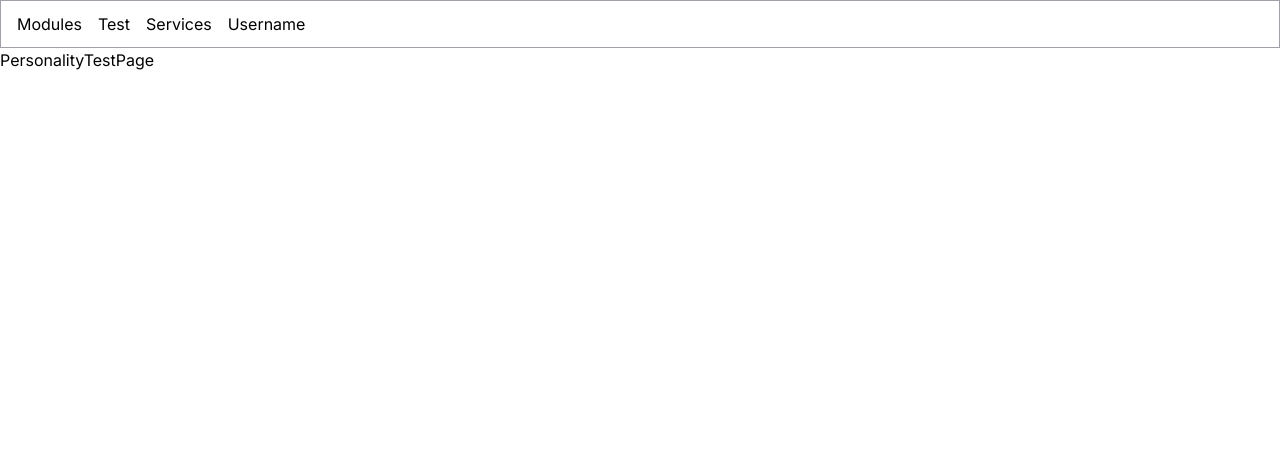
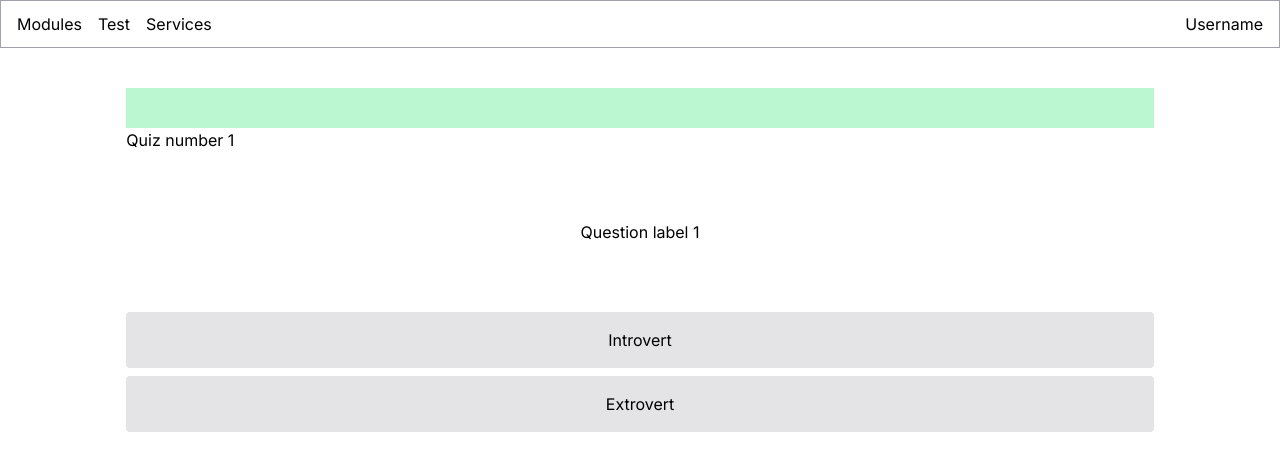
Before and after one commit to rianAnugrah/labsji, a Next.js app: page /personality-test in a window 1280 px wide. Shown: the top 470 px of the page. Built offline with nearby package versions, Linux system fonts and the light colour scheme.

Commit message:
Personality Quiz

```diff
--- a/app/(test)/personality-test/page.tsx
+++ b/app/(test)/personality-test/page.tsx
@@ -1,7 +1,13 @@
+import Quiz from '@/app/components/shared/quiz'
+import PersonalityTest from '@/app/components/shared/quiz/personality/personality-test'
 import React from 'react'
 
 export default function PersonalityTestPage() {
+
+
   return (
-    <div>PersonalityTestPage</div>
+   <PersonalityTest />
   )
+
+
 }
--- a/app/components/shared/navbar.tsx
+++ b/app/components/shared/navbar.tsx
@@ -10,7 +10,7 @@ export default function Navbar({ className }: { className?: string }) {
     const [active, setActive] = useState<string | null>(null);
     return (
         <div
-            className={cn("inset-x-0 w-full mx-auto z-50 h-12", className)}
+            className={cn("inset-x-0 w-full mx-auto z-50 h-12 flex gap-2", className)}
         >
             <Menu setActive={setActive}>
                 <MenuItem setActive={setActive} active={active} item="Modules">
@@ -73,8 +73,8 @@ export default function Navbar({ className }: { className?: string }) {
                         <HoveredLink href="#">HR Training</HoveredLink>
                     </div>
                 </MenuItem>
-
-                <MenuItem setActive={setActive} active={active} item="Username">
+                <div className="flex-grow">&nbsp;</div>
+                <MenuItem setActive={setActive} active={active} item="Username" className="right-0" >
                     <div className="flex flex-col space-y-4 text-sm">
                         <HoveredLink href="#">Profile</HoveredLink>
                         <HoveredLink href="#">Setting</HoveredLink>
--- /dev/null
+++ b/app/components/shared/quiz.tsx
@@ -0,0 +1,156 @@
+"use client"
+import React, { useEffect, useState } from 'react'
+
+export default function Quiz() {
+
+    const questions = [
+        {
+            id: 0,
+            label: "Question label 1",
+            sublabel: "Question sublabel 1",
+            answer: "",
+            options: [
+                {
+                    option: "Introvert",
+                    value: "i",
+                },
+                {
+                    option: "Extrovert",
+                    value: "e",
+                },
+
+            ]
+        },
+        {
+            id: 1,
+
+            label: "Question label 2",
+            sublabel: "Question sublabel 2",
+            answer: "",
+
+            options: [
+                {
+                    option: "Introvert",
+                    value: "i",
+                },
+                {
+                    option: "Extrovert",
+                    value: "e",
+                },
+
+            ]
+        },
+        {
+            id: 2,
+
+            label: "Question label 3",
+            sublabel: "Question sublabel 3",
+            answer: "",
+
+            options: [
+                {
+                    option: "Introvert",
+                    value: "i",
+                },
+                {
+                    option: "Extrovert",
+                    value: "e",
+                },
+
+            ]
+        }
+    ]
+    const [answer, setAnswer] = useState(questions)
+    const [personality, setPersonality] = useState("unpredicted")
+
+    const [active, setActive] = useState(0)
+
+    const handleNext = () => {
+        setActive(prevActive => prevActive + 1)
+    }
+
+    const handlePrev = () => {
+        setActive(prevActive => prevActive - 1)
+    }
+
+    const handleChoose = (id, opt) => {
+        const temp = answer.map((q, i) => {
+
+            return {
+                id: q.id,
+                label: q.label,
+                sublabel: q.sublabel,
+                answer: q.id === id ? opt : q.answer,
+                options: q.options
+            }
+        })
+
+        setAnswer(temp)
+
+        if (active === questions.length - 1) {
+            calculatePersonality();
+        } else {
+
+            handleNext()
+        }
+
+    }
+
+
+    const calculatePersonality = () => {
+        let e = 0
+        let i = 0
+
+        answer.forEach(ans => {
+            if (ans.answer.toLowerCase() === "i") {
+                i = i + 1
+            }
+
+            if (ans.answer.toLowerCase() === "e") {
+                e = e + 1
+            }
+
+        });
+
+        if (e > i) {
+            setPersonality("Extrovert")
+        } else {
+            setPersonality("Introvert")
+        }
+    }
+
+    useEffect(() => { console.table(answer) }, [answer])
+
+    return (
+        <div>
+            <h2>Your are {personality}</h2>
+
+            Quiz number {active + 1}
+
+            <p>{questions[active].label}</p>
+            <p>{questions[active].sublabel}</p>
+
+            <div className='flex gap-2 mb-5'>
+                {
+                    questions[active].options.map((opt, i) => {
+                        return <button onClick={() => handleChoose(active, opt.value)} className='border p-4 bg-zinc-200'>{opt.option}</button>
+                    }
+
+                    )
+                }
+            </div>
+
+            {active !== 0 &&
+
+                <button onClick={handlePrev} className='border p-2'>Prev</button>
+            }
+
+            {
+                active !== questions.length - 1 &&
+
+                <button onClick={handleNext} className='border p-2'>Next</button>
+            }
+
+        </div>
+    )
+}
--- /dev/null
+++ b/app/components/shared/quiz/personality/personality-test.tsx
@@ -0,0 +1,115 @@
+"use client"
+import React, { useEffect, useState } from 'react'
+import questionsExtrovertIntrovert from './q-extrovert-introvert'
+
+export default function PersonalityTest() {
+
+    const questions = questionsExtrovertIntrovert;
+    const [answer, setAnswer] = useState(questions)
+    const [personality, setPersonality] = useState("")
+
+    const [active, setActive] = useState(0)
+
+    const handleNext = () => {
+        setActive(prevActive => prevActive + 1)
+    }
+
+    const handlePrev = () => {
+        setActive(prevActive => prevActive - 1)
+    }
+
+    const handleChoose = (id, opt) => {
+        const temp = answer.map((q, i) => {
+
+            return {
+                id: q.id,
+                label: q.label,
+                sublabel: q.sublabel,
+                answer: q.id === id ? opt : q.answer,
+                options: q.options
+            }
+        })
+
+        setAnswer(temp)
+
+        if (active === questions.length - 1) {
+            calculatePersonality();
+        } else {
+
+            handleNext()
+        }
+
+    }
+
+
+    const calculatePersonality = () => {
+        let e = 0
+        let i = 0
+
+        answer.forEach(ans => {
+            if (ans.answer.toLowerCase() === "i") {
+                i = i + 1
+            }
+
+            if (ans.answer.toLowerCase() === "e") {
+                e = e + 1
+            }
+
+        });
+
+        if (e > i) {
+            setPersonality("Extrovert")
+        } else {
+            setPersonality("Introvert")
+        }
+    }
+
+    useEffect(() => { console.table(answer) }, [answer])
+
+    return (
+        <div className='w-full h-full p-10 flex '>
+            <div className='w-20 h-full  flex items-center justify-center'>
+                {active !== 0 &&
+
+                    <button onClick={handlePrev} className='border p-2 bg-red-400 text-white'>Prev</button>
+                }
+            </div>
+
+            <div className='w-full px-4'>
+
+                <div className='block w-full h-10 text-xl font-bold bg-green-200 leading-[40px] text-center text-green-700'>
+
+                    {personality && active === questions.length - 1 && <h2>Your are {personality}!</h2>}
+                </div>
+
+                Quiz number {active + 1}
+
+                <div className='w-full flex items-center justify-center text-center h-40'>{questions[active].label}</div>
+                {/* <p>{questions[active].sublabel}</p> */}
+
+                <div className='flex flex-col gap-2 mb-5'>
+                    {
+                        questions[active].options.map((opt, i) => {
+                            return <button onClick={() => handleChoose(active, opt.value)} className={`${answer[active].answer === opt.value && `bg-green-500 text-white border-green-600 border`} rounded p-4 w-full bg-zinc-200 hover:bg-green-300`}>{opt.option}</button>
+                        }
+
+                        )
+                    }
+                </div>
+
+            </div>
+
+
+            <div className='w-20 h-full  flex items-center justify-center'>
+                {
+                    active !== questions.length - 1 && answer[active].answer &&
+
+                    <button onClick={handleNext} className='border p-2 bg-red-400 text-white'>Next</button>
+                }
+            </div>
+
+
+
+        </div>
+    )
+}
--- /dev/null
+++ b/app/components/shared/quiz/personality/q-extrovert-introvert.ts
@@ -0,0 +1,59 @@
+const questionsExtrovertIntrovert = [
+    {
+        id: 0,
+        label: "Question label 1",
+        sublabel: "Question sublabel 1",
+        answer: "",
+        options: [
+            {
+                option: "Introvert",
+                value: "i",
+            },
+            {
+                option: "Extrovert",
+                value: "e",
+            },
+
+        ]
+    },
+    {
+        id: 1,
+
+        label: "Question label 2",
+        sublabel: "Question sublabel 2",
+        answer: "",
+
+        options: [
+            {
+                option: "Introvert",
+                value: "i",
+            },
+            {
+                option: "Extrovert",
+                value: "e",
+            },
+
+        ]
+    },
+    {
+        id: 2,
+
+        label: "Question label 3",
+        sublabel: "Question sublabel 3",
+        answer: "",
+
+        options: [
+            {
+                option: "Introvert",
+                value: "i",
+            },
+            {
+                option: "Extrovert",
+                value: "e",
+            },
+
+        ]
+    }
+]
+
+export default questionsExtrovertIntrovert
--- a/app/components/ui/navbar-menu.tsx
+++ b/app/components/ui/navbar-menu.tsx
@@ -3,6 +3,7 @@ import React from "react";
 import { motion } from "framer-motion";
 import Link from "next/link";
 import Image from "next/image";
+import { cn } from "@/app/utils/cn";
 
 const transition = {
   type: "spring",
@@ -18,10 +19,12 @@ export const MenuItem = ({
   active,
   item,
   children,
+  className,
 }: {
   setActive: (item: string) => void;
   active: string | null;
   item: string;
+  className?: string;
   children?: React.ReactNode;
 }) => {
   return (
@@ -40,7 +43,7 @@ export const MenuItem = ({
         >
           {active === item && (
             // <div className="absolute top-[calc(100%_+_1.2rem)] left-1/2 transform -translate-x-1/2 pt-4">
-            <div className="absolute top-[calc(100%_+_0px)]  transform  pt-4">
+            <div className={cn("absolute top-[calc(100%_+_0px)]  transform  pt-4", className)} >
               <motion.div
                 transition={transition}
                 layoutId="active" // layoutId ensures smooth animation
@@ -56,8 +59,9 @@ export const MenuItem = ({
             </div>
           )}
         </motion.div>
-      )}
-    </div>
+      )
+      }
+    </div >
   );
 };
 
@@ -71,7 +75,7 @@ export const Menu = ({
   return (
     <nav
       onMouseLeave={() => setActive(null)} // resets the state
-      className="relative  border border-zinc-400 dark:bg-black dark:border-white/[0.2] bg-white shadow-input flex justify-start space-x-4 px-4 h-12 items-center "
+      className="relative  border border-zinc-400 dark:bg-black dark:border-white/[0.2] bg-white shadow-input flex w-full justify-start space-x-4 px-4 h-12 items-center "
     >
       {children}
     </nav>
```
Also changed, not shown: app/(test)/array-spread/page.tsx (added, +72 -0 lines), app/components/shared/quiz/iq/iq-test.tsx (added).
